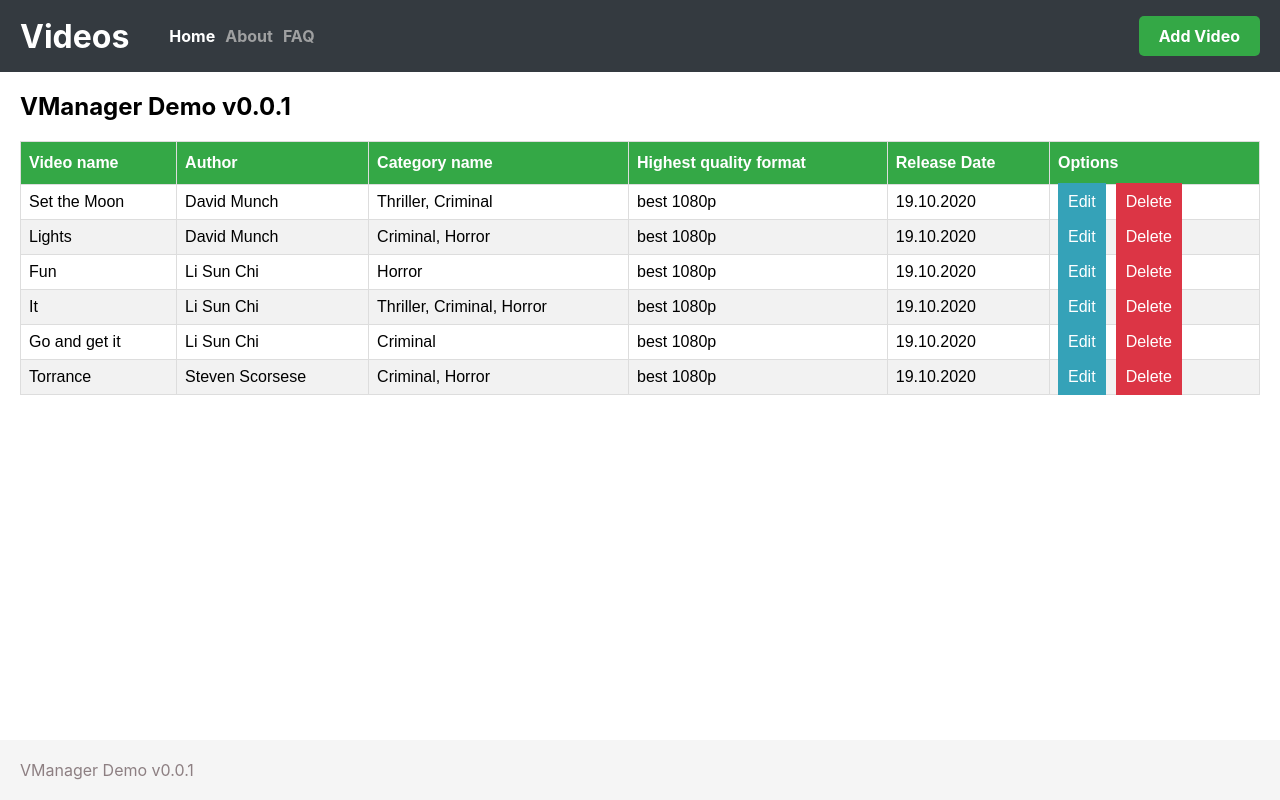
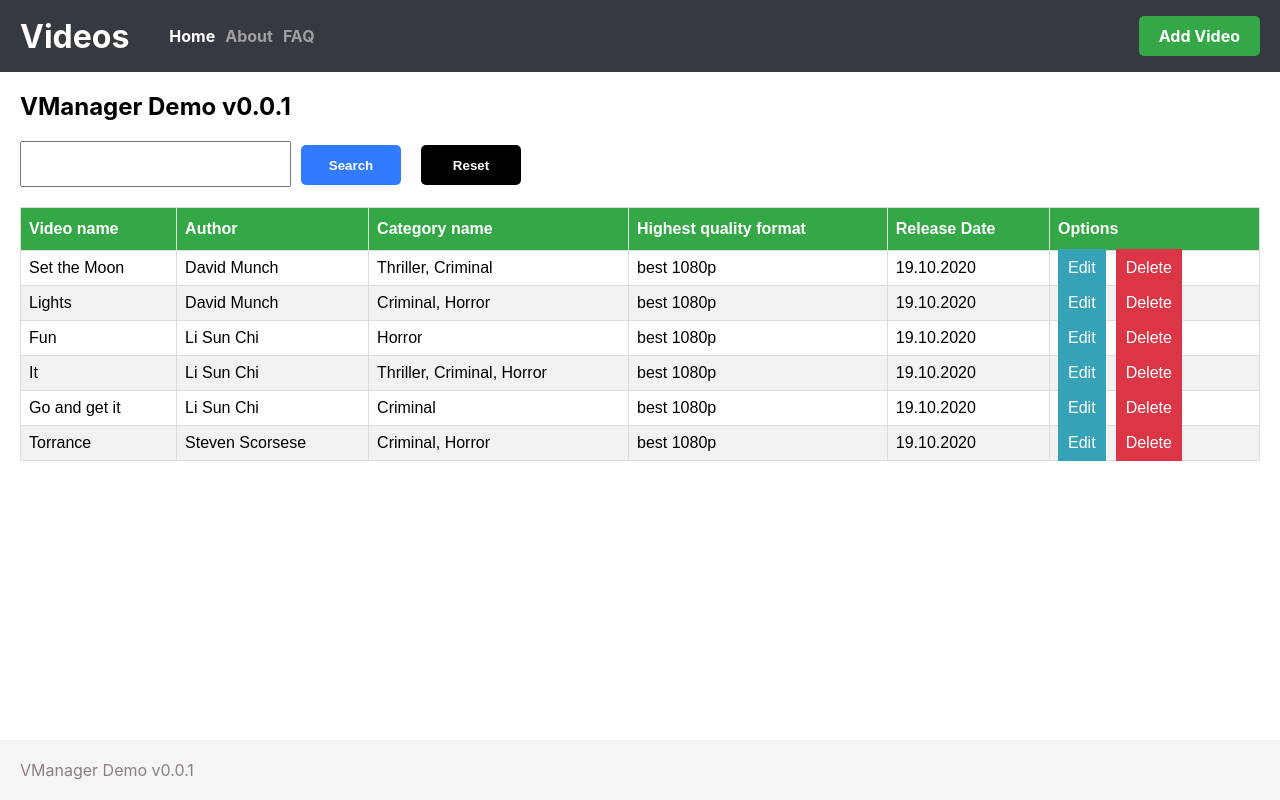
Before and after one commit to BolajiOlajide/moving-image-dev-challenge, a React (Create React App) app: page / in a window 1280 px wide. Built offline with nearby package versions, Linux system fonts and the light colour scheme; data requests are answered from the project's data file.

Commit message:
feat: complete video list

```diff
--- a/package.json
+++ b/package.json
@@ -17,11 +17,11 @@
     "@types/react": "16.14.0",
     "@types/react-dom": "16.9.9",
     "@types/react-router-dom": "^5.1.7",
+    "@types/react-table": "^7.0.26",
     "react": "16.14.0",
     "react-dom": "16.14.0",
     "react-router-dom": "^5.2.0",
     "react-scripts": "4.0.0",
-    "react-table": "^7.6.2",
     "typescript": "4.0.5",
     "web-vitals": "^1.0.1"
   },
--- a/src/App.tsx
+++ b/src/App.tsx
@@ -7,9 +7,15 @@ import {
 
 import Header from './components/Header';
 import Home from './pages/home';
+import VideoContext from './context/VideoContext';
+import useVideo from './hooks/useVideo';
+import { VideoContextType } from './common/interfaces';
 
 const App: React.FC = () => {
+  const videos: VideoContextType = useVideo();
+
   return (
+    <VideoContext.Provider value={videos}>
       <Router>
         <Header />
 
@@ -19,6 +25,7 @@ const App: React.FC = () => {
           </Route>
         </Switch>
       </Router>
+    </VideoContext.Provider>
   )
 };
 
--- /dev/null
+++ b/src/context/VideoContext.ts
@@ -0,0 +1,6 @@
+import { createContext, Context } from 'react';
+
+
+const VideoContext: Context<any> = createContext(null);
+
+export default VideoContext;
--- /dev/null
+++ b/src/hooks/useVideo.ts
@@ -0,0 +1,40 @@
+import { useState, useEffect } from 'react';
+
+import type { ProcessedVideo, VideoContextType } from '../common/interfaces';
+import { getVideos } from '../services/videos';
+
+
+const useVideo = (): VideoContextType => {
+  const [videos, setVideos] = useState<ProcessedVideo[]>([]);
+  const [isLoading, setIsLoading] = useState<boolean>(false);
+  const [errorMessage, setErrorMessage] = useState<string>('');
+
+  useEffect(() => {
+    setIsLoading(true);
+
+    getVideos()
+      .then((videos) => setVideos(videos))
+      .catch((error) => setErrorMessage(error.message))
+      .finally(() => setIsLoading(false));
+  }, []);
+
+  const addVideo = (video: ProcessedVideo): ProcessedVideo => {
+    setVideos((currentVideos: ProcessedVideo[]) => {
+      return [...currentVideos, video]
+    });
+
+    return video;
+  }
+
+  const addVideos = (videos: ProcessedVideo[]): ProcessedVideo[] => {
+    setVideos((currentVideos: ProcessedVideo[]) => {
+      return [...currentVideos, ...videos];
+    });
+
+    return videos;
+  };
+
+  return { addVideo, videos, addVideos, isLoading, errorMessage };
+};
+
+export default useVideo;
--- a/src/index.css
+++ b/src/index.css
@@ -1,8 +1,6 @@
 body {
   margin: 0;
-  font-family: -apple-system, BlinkMacSystemFont, 'Segoe UI', 'Roboto', 'Oxygen',
-    'Ubuntu', 'Cantarell', 'Fira Sans', 'Droid Sans', 'Helvetica Neue',
-    sans-serif;
+  font-family: -apple-system, BlinkMacSystemFont, 'Segoe UI', 'Roboto', 'Oxygen', 'Ubuntu', 'Cantarell', 'Fira Sans', 'Droid Sans', 'Helvetica Neue', sans-serif;
   -webkit-font-smoothing: antialiased;
   -moz-osx-font-smoothing: grayscale;
 }
@@ -20,8 +18,7 @@ body {
 }
 
 code {
-  font-family: source-code-pro, Menlo, Monaco, Consolas, 'Courier New',
-    monospace;
+  font-family: source-code-pro, Menlo, Monaco, Consolas, 'Courier New', monospace;
 }
 
 header {
@@ -54,7 +51,7 @@ nav ul {
 }
 
 .navLink.active a {
-color: #FFF
+  color: #FFF
 }
 
 .add-video {
@@ -98,12 +95,10 @@ footer {
   0% {
     box-shadow: 0 -0.83em 0 -0.4em, 0 -0.83em 0 -0.42em, 0 -0.83em 0 -0.44em, 0 -0.83em 0 -0.46em, 0 -0.83em 0 -0.477em;
   }
-  5%,
-  95% {
+  5%, 95% {
     box-shadow: 0 -0.83em 0 -0.4em, 0 -0.83em 0 -0.42em, 0 -0.83em 0 -0.44em, 0 -0.83em 0 -0.46em, 0 -0.83em 0 -0.477em;
   }
-  10%,
-  59% {
+  10%, 59% {
     box-shadow: 0 -0.83em 0 -0.4em, -0.087em -0.825em 0 -0.42em, -0.173em -0.812em 0 -0.44em, -0.256em -0.789em 0 -0.46em, -0.297em -0.775em 0 -0.477em;
   }
   20% {
@@ -121,12 +116,10 @@ footer {
   0% {
     box-shadow: 0 -0.83em 0 -0.4em, 0 -0.83em 0 -0.42em, 0 -0.83em 0 -0.44em, 0 -0.83em 0 -0.46em, 0 -0.83em 0 -0.477em;
   }
-  5%,
-  95% {
+  5%, 95% {
     box-shadow: 0 -0.83em 0 -0.4em, 0 -0.83em 0 -0.42em, 0 -0.83em 0 -0.44em, 0 -0.83em 0 -0.46em, 0 -0.83em 0 -0.477em;
   }
-  10%,
-  59% {
+  10%, 59% {
     box-shadow: 0 -0.83em 0 -0.4em, -0.087em -0.825em 0 -0.42em, -0.173em -0.812em 0 -0.44em, -0.256em -0.789em 0 -0.46em, -0.297em -0.775em 0 -0.477em;
   }
   20% {
@@ -177,7 +170,9 @@ footer {
   background-color: #f2f2f2;
 }
 
-.videos tr:hover {background-color: #ddd;}
+.videos tr:hover {
+  background-color: #ddd;
+}
 
 .videos th {
   padding-top: 12px;
@@ -202,3 +197,40 @@ footer {
   margin: 10px;
   text-decoration: none;
 }
+
+.searchForm {
+  margin: 20px 0;
+}
+
+.search-input {
+  padding: 10px;
+  font-size: 1.2rem;
+}
+
+.search-btn {
+  height: 40px;
+  margin: 0 10px;
+  background: #307bff;
+  color: #FFF;
+  outline: none;
+  border: 0;
+  padding: 10px;
+  border-radius: 5px;
+  font-weight: bold;
+  width: 100px;
+  cursor: pointer;
+}
+
+.reset-btn {
+  height: 40px;
+  margin: 0 10px;
+  background: black;
+  color: #FFF;
+  outline: none;
+  border: 0;
+  padding: 10px;
+  border-radius: 5px;
+  font-weight: bold;
+  width: 100px;
+  cursor: pointer;
+}
--- a/src/pages/home.tsx
+++ b/src/pages/home.tsx
@@ -1,32 +1,40 @@
-import React, { useEffect, useState } from 'react';
+import React, { useContext, useState } from 'react';
 
-import type { ProcessedVideo } from '../common/interfaces';
-import { getVideos } from '../services/videos';
 import Layout from '../components/Layout';
 import Spinner from '../components/Spinner';
 import VideoList from '../components/VideoList';
+import VideoContext from '../context/VideoContext';
+import { ProcessedVideo, VideoContextType } from '../common/interfaces';
+
 
 const Home: React.FC = () => {
-  const [isLoading, setIsLoading] = useState<boolean>(false);
-  const [videos, setVideos] = useState<ProcessedVideo[]>([]);
+  const [searchTerm, setSearchTerm] = useState<string>('')
+  const { videos, isLoading } = useContext<VideoContextType>(VideoContext);
+  const [filteredVideos, setFilteredVideos] = useState<ProcessedVideo[]>([]);
+  const [showFilteredVideos, setShowFilteredVideos] = useState<boolean>(false);
 
-  useEffect(() => {
-    setIsLoading(true);
+  const filterVideos = () => {
+    setFilteredVideos(videos.filter(video => video.name.toLowerCase().includes(searchTerm.toLowerCase())));
+    setShowFilteredVideos(true);
+  }
 
-    getVideos()
-      .then((videos) => {
-        setVideos(videos);
-      })
-      .finally(() => {
-        setIsLoading(false);
-      })
-  }, []);
+  const resetSearch = () => {
+    setFilteredVideos([]);
+    setShowFilteredVideos(false);
+    setSearchTerm('');
+  }
 
   return (
     <Layout>
       <h2>VManager Demo v0.0.1</h2>
 
-      { isLoading ? <Spinner /> : <VideoList videos={videos} />}
+      <section className="searchForm">
+        <input name="search" value={searchTerm} onChange={({ target }) => setSearchTerm(target.value)} className="search-input" />
+        <button className="search-btn" onClick={filterVideos}>Search</button>
+        <button className="reset-btn" onClick={resetSearch}>Reset</button>
+      </section>
+
+      { isLoading ? <Spinner /> : <VideoList videos={showFilteredVideos ? filteredVideos : videos} />}
     </Layout>
   );
 };
```
Also changed, not shown: src/common/interfaces.ts (+8 -0 lines), src/components/VideoList.tsx (+3 -5 lines), 1 other file (tests, documents, lock files or other folders). Lines whose indentation alone changed are shown as unchanged.
